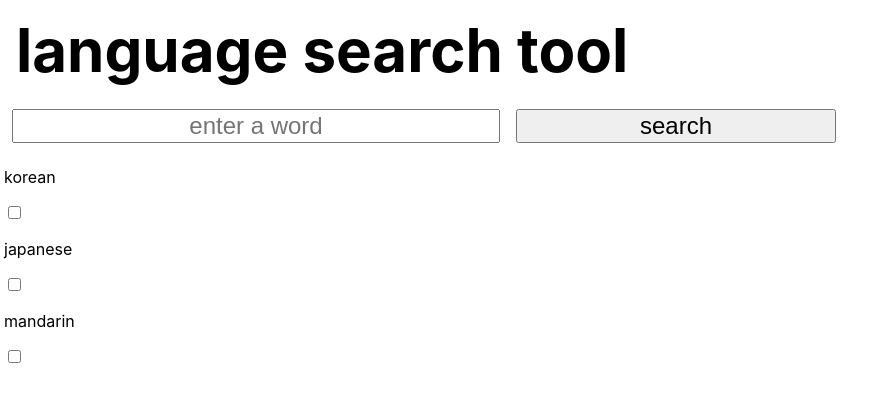
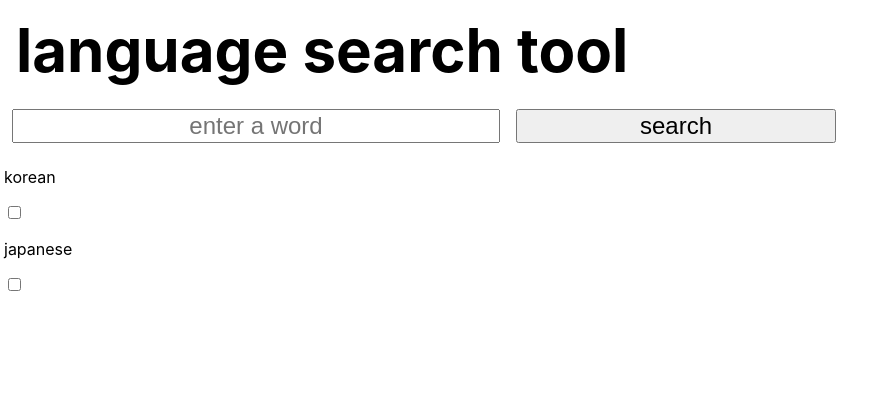
Before and after one commit to devUserContact/language-search-tool, a Next.js app: page /SearchForm in a window 1280 px wide. Shown: the top 402 px of the page, without its empty margins (0-896 px from the left). Built offline with nearby package versions, Linux system fonts and the light colour scheme.

Commit message:
commented out objects with url string arrays

```diff
--- a/assets/languages.ts
+++ b/assets/languages.ts
@@ -13,8 +13,9 @@ export const languages: Language[] = [{
   url: 'https://jisho.org/search/',
   checked: false
 },
-{
-  language: 'mandarin' ,
-  url: ['https://mandarinspot.com/dict?word=', '&phs=pinyin&sort=rel'],
-  checked: false
-}]
+//{
+//  language: 'mandarin' ,
+//  url: ['https://mandarinspot.com/dict?word=', '&phs=pinyin&sort=rel'],
+//  checked: false
+//}
+]
```
